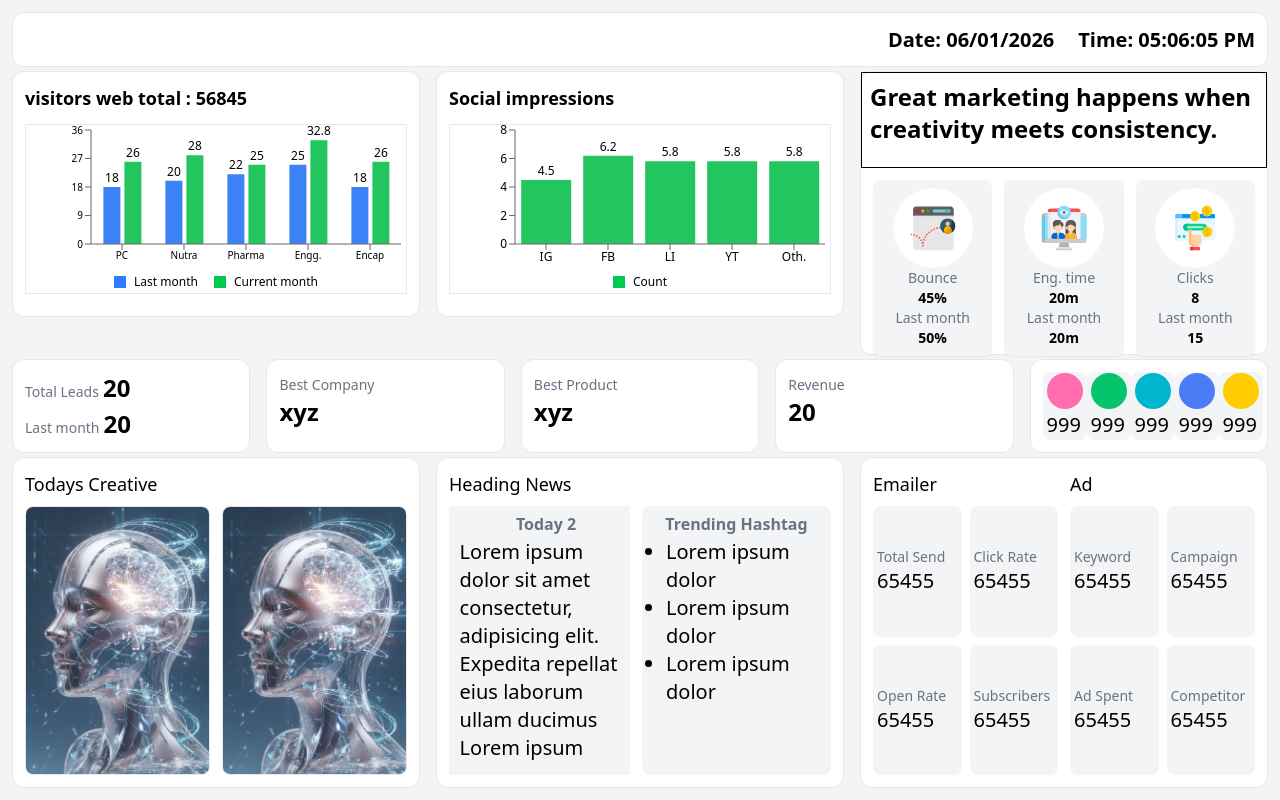
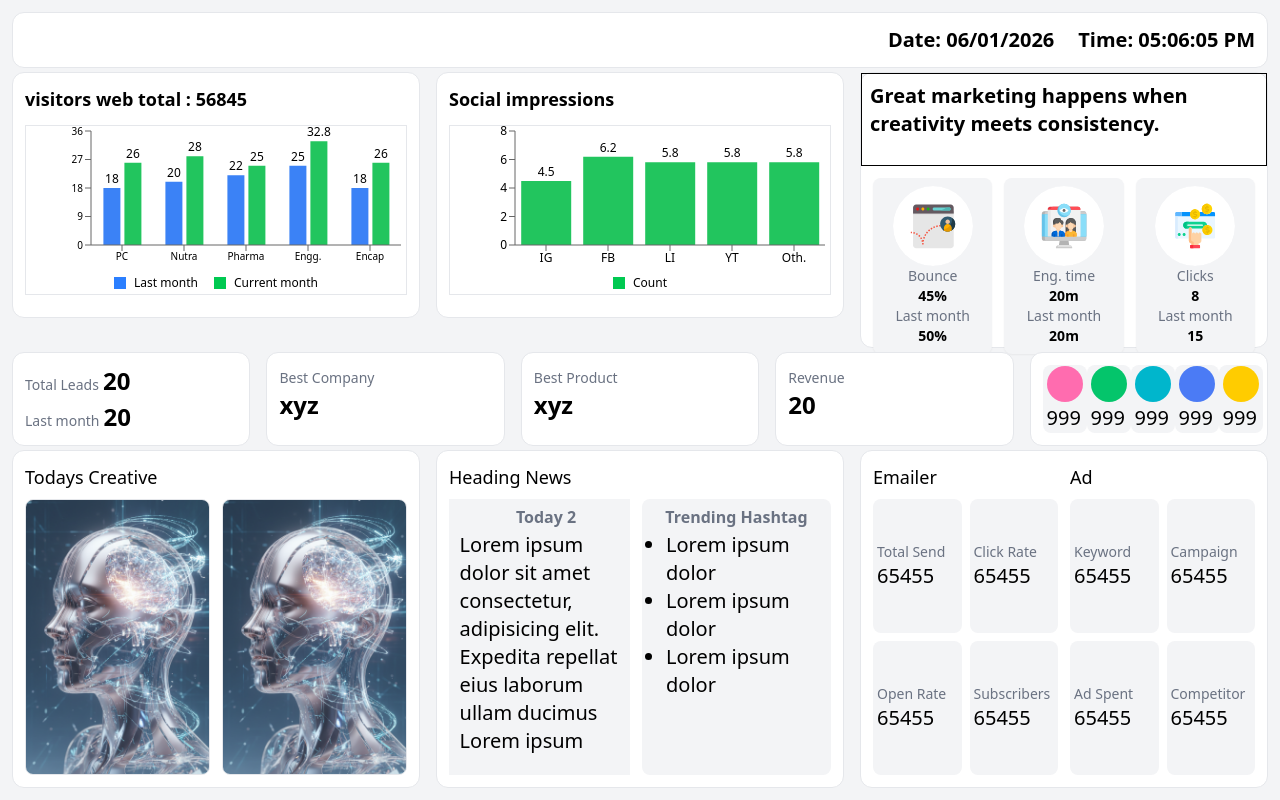
Before and after one commit to Amarjit-Gupta/next-js-dashboard, a Next.js app: page / in a window 1280 px wide. Built offline with nearby package versions, Linux system fonts and the light colour scheme.

Commit message:
first-commit

```diff
--- a/app/page.js
+++ b/app/page.js
@@ -139,7 +139,7 @@ const App = () => {
         <div className="h-full"><BarChartDouble /></div>
         <div className="h-full"><BarChartSingle /></div>
         <div className="h-full border bg-white rounded-xl border-gray-200">
-          <div className="h-[34%] border p-2 text-2xl font-bold">Great marketing happens when creativity meets consistency.
+          <div className="h-[34%] border p-2 text-xl font-bold">Great marketing happens when creativity meets consistency.
           </div>
           <div className=" "><Total/></div>
 
```
